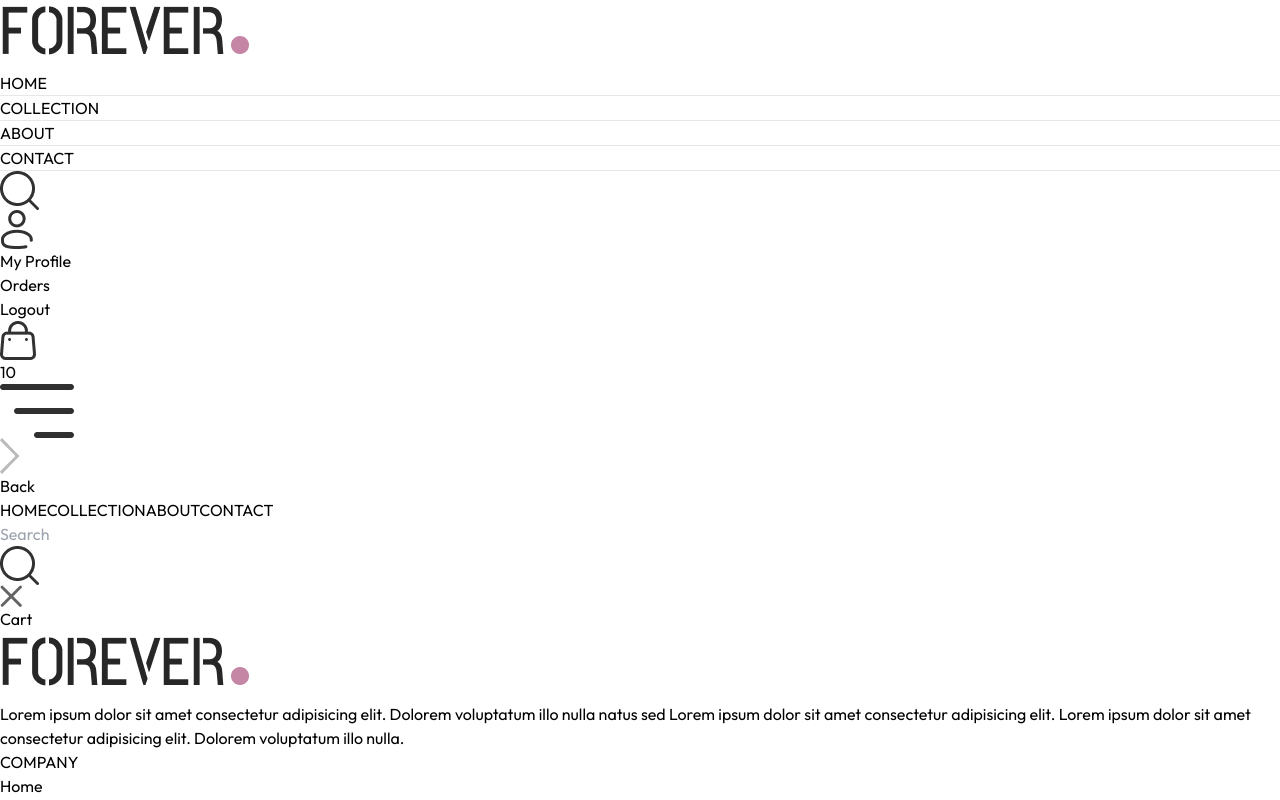
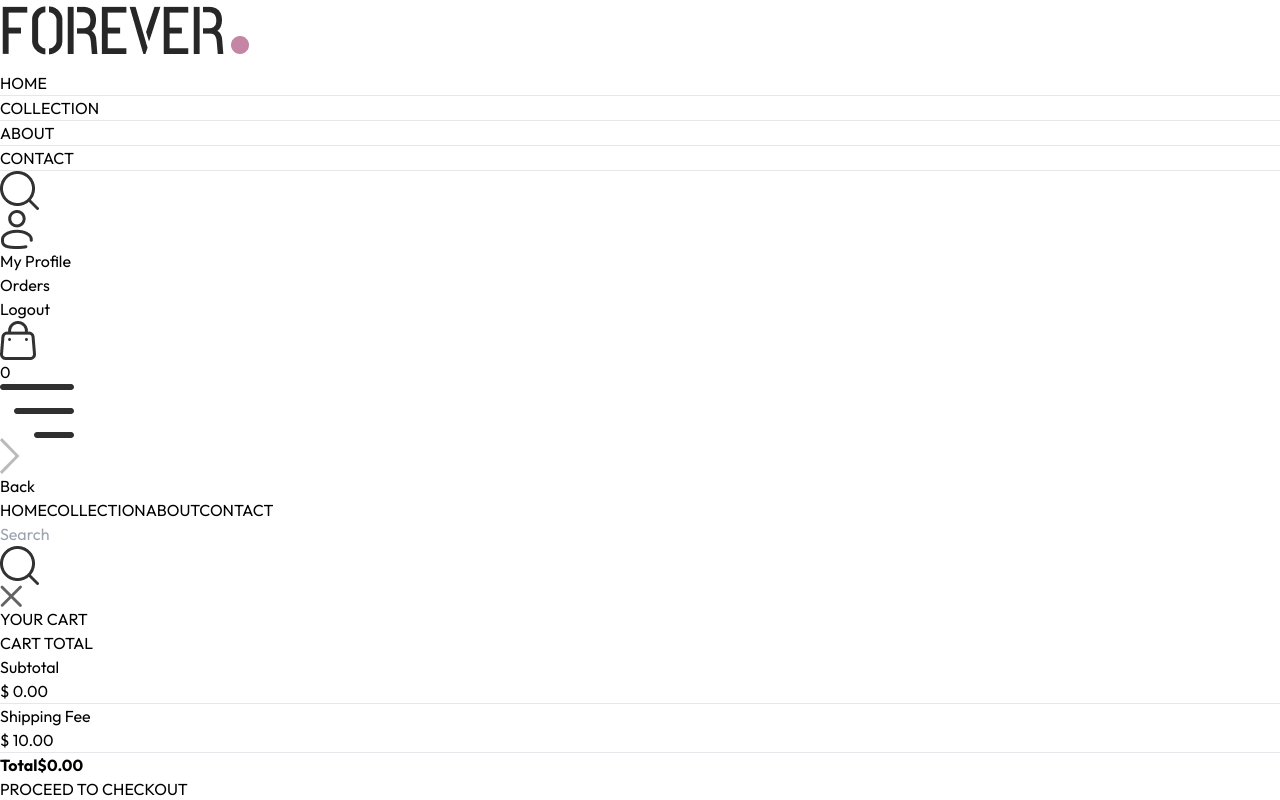
Before and after one commit to omsaini-1441/Forever-you, a React (Vite) app in the folder Client/: page /cart in a window 1280 px wide. Shown: the top 800 px of the page. Built offline with nearby package versions, Linux system fonts and the light colour scheme.

Commit message:
UI/ Cart section complete

```diff
--- /dev/null
+++ b/Client/src/Components/CartTotal.jsx
@@ -0,0 +1,35 @@
+import React, { useContext } from 'react'
+import { ShopContext } from '../Context/ShopContext'
+import Title from './Title';
+
+const CartTotal = () => {
+
+        const {currency, delivery_fee, getCartAmount} = useContext(ShopContext);
+
+  return (
+    <div className='w-full ' >
+        <div className='text-2xl '>
+                <Title text1={'CART'} text2={'TOTAL'} />
+        </div>
+
+        <div className='flex flex-col gap-2 mt-2 text-sm '>
+                <div className='flex justify-between'>
+                    <p>Subtotal</p>
+                    <p>{currency} {getCartAmount()}.00</p>
+                </div>
+                <hr />
+                <div className='flex justify-between '>
+                    <p>Shipping Fee</p>
+                    <p>{currency} {delivery_fee}.00</p>
+                </div>
+                <hr />
+                <div className='flex justify-between '>
+                    <b>Total</b>
+                    <b>{currency}{getCartAmount() === 0 ? 0 : getCartAmount() + delivery_fee }.00</b>
+                </div>
+        </div>
+    </div>
+  )
+}
+
+export default CartTotal
--- a/Client/src/Components/Navbar.jsx
+++ b/Client/src/Components/Navbar.jsx
@@ -7,7 +7,7 @@
 const Navbar = () => {
 
           const [visible, setVisible] = useState(false);
-          const {showSearch ,setShowSearch} = useContext(ShopContext);
+          const {showSearch ,setShowSearch, getCartCount} = useContext(ShopContext);
 
   return (
     <div className='flex items-center justify-between py-5 font-medium '>
@@ -51,7 +51,7 @@
           </div>
           <Link to='/cart' className='relative' >
             <img src={assets.cart_icon} className='w-5 min-w-5 ' alt="" />
-            <p className='absolute right-[-5px] bottom-[-5px] w-4 text-center leading-4 bg-black text-white aspect-square rounded-full text-[8px] '>10</p>
+            <p className='absolute right-[-5px] bottom-[-5px] w-4 text-center leading-4 bg-black text-white aspect-square rounded-full text-[8px] '>{getCartCount()}</p>
           </Link>
           <img onClick={()=>setVisible(true)} src={assets.menu_icon} className='w-5 cursor-pointer sm:hidden ' alt="" />
         </div>
--- a/Client/src/Context/ShopContext.jsx
+++ b/Client/src/Context/ShopContext.jsx
@@ -1,5 +1,7 @@
 import { createContext, useEffect, useState } from "react";
 import { products } from "../assets/assets";
+import { toast } from "react-toastify";
+import { useNavigate } from "react-router-dom";
 
 export const ShopContext = createContext();
 
@@ -10,8 +12,14 @@
     const [search,setSearch]= useState('');
     const [showSearch,setShowSearch] = useState(false);
     const [cartItems, setCartItems] = useState({});
+    const navigate = useNavigate();
 
     const addToCart = async (itemId,size) => {
+
+        if(!size){
+            toast.error('Select Product Size');
+            return;
+        }
 
         let cartData = structuredClone(cartItems);
 
@@ -31,16 +39,51 @@
         setCartItems(cartData);
     }
 
-    useEffect(() => {
-      console.log(cartItems);
+    const getCartCount =() =>{
+        let totalCount = 0;
+        for(const items in cartItems){
+            for(const item in cartItems[items]){
+                try {
+                    if (cartItems[items][item] > 0) {
+                        totalCount += cartItems[items][item];
+                    }
+                } catch (error) {
 
+                }
+            }
+        }
+        return totalCount;
+    }
 
-    }, [cartItems])
+    const updateQuantity = async (itemId,size,quantity) =>{
+            let cartData = structuredClone(cartItems);
+
+            cartData[itemId][size] = quantity;
+
+            setCartItems(cartData);
+    }
+
+    const getCartAmount =  ()=>{
+        let totalAmount = 0;
+        for(const items in cartItems){
+            let itemInfo =  products.find((product)=> product._id === items );
+            for(const item in cartItems[items]){
+                try {
+                    if (cartItems[items][item] > 0) {
+                        totalAmount += itemInfo.price * cartItems[items][item];
+                    }
+                } catch (error) {
+
+                }
+            }
+        }
+        return totalAmount;
+    }
 
 
     const value = {
             products, currency , delivery_fee , search , setSearch , showSearch , setShowSearch ,
-            cartItems , addToCart
+            cartItems , addToCart , getCartCount , updateQuantity , getCartAmount , navigate
                 }
 
     return (
--- a/Client/src/Pages/Cart.jsx
+++ b/Client/src/Pages/Cart.jsx
@@ -1,8 +1,75 @@
-import React from 'react'
+import React, { useContext, useEffect, useState } from 'react'
+import { ShopContext } from '../Context/ShopContext'
+import Title from '../Components/Title'
+import { assets } from '../assets/assets';
+import CartTotal from '../Components/CartTotal';
 
 const Cart = () => {
+
+  const {products, currency , cartItems, updateQuantity, navigate} = useContext(ShopContext);
+
+  const [cartData, setCartData] = useState([]);
+
+  useEffect(() => {
+
+    const tempData = [];
+    for(const items in cartItems){
+      for(const item in cartItems[items]){
+        if(cartItems[items][item] > 0){
+            tempData.push({
+              _id: items,
+              size: item,
+              quantity: cartItems[items][item],
+            })
+        }
+      }
+    }
+    setCartData(tempData);
+
+  }, [cartItems])
+
+
   return (
-    <div>Cart</div>
+
+    <div className='border-t pt-14 '>
+
+          <div className='text-2xl mb-3 '>
+            <Title text1={'YOUR'} text2={'CART'} />
+          </div>
+
+          <div>
+             {
+              cartData.map((item,index)=>{
+                const productData = products.find((product)=> product._id === item._id);
+
+                return(
+                  <div key={index} className='py-4 border-t border-b text-gray-700 grid grid-cols-[4fr_0.5fr_0.5fr] sm:grid-cols-[4fr_2fr_0.5fr] items-center gap-4 ' >
+                    <div className='flex items-start gap-6 '>
+                      <img className='w-16 sm:w-20 ' src={productData.image[0]} alt="" />
+                      <div>
+                        <p className='text-xs sm:text-lg font-medium ' >{productData.name}</p>
+                        <div className='flex items-center mt-2 gap-5 '>
+                          <p>{currency}{productData.price}</p>
+                          <p className='px-2 sm:px-3 sm:py-1 border bg-slate-50 '>{item.size}</p>
+                        </div>
+                      </div>
+                    </div>
+                    <input onChange={(e)=> e.target.value === '' || e.target.value === '0' ? null : updateQuantity(item._id,item.size,Number(e.target.value)) } className='border max-w-10 sm:max-w-20 px-1 sm:px-2 py-1  ' type="number" min={1} defaultValue={item.quantity} />
+                    <img onClick={()=>updateQuantity(item._id,item.size,0)} className='w-4 mr-4 sm:w-5 cursor-pointer ' src={assets.bin_icon} alt="" />
+                  </div>
+                )
+              })
+             }
+          </div>
+          <div className='flex justify-end my-20 '>
+              <div className='w-full sm:w-[450px] '>
+                  <CartTotal />
+                  <div className='w-full text-end '>
+                    <button onClick={()=>navigate('/place-order')} className='bg-black text-white text-sm my-8 px-8 py-3 '>PROCEED TO CHECKOUT</button>
+                  </div>
+              </div>
+          </div>
+    </div>
   )
 }
 
```
